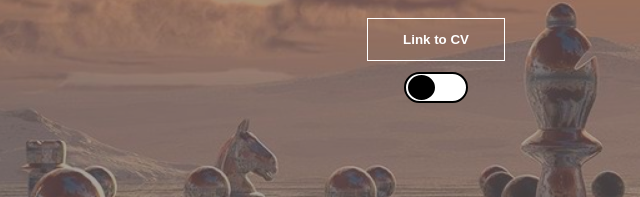
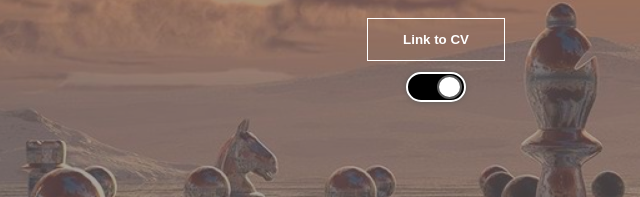
Before and after one commit to mergimshalaa/Lab-cv, a plain HTML site: page index.html in a window 1280 px wide. Shown: the part 343-540 px from the top of the page, 204-844 px from the left. Drawn offline with Linux system fonts and the light colour scheme.

Commit message:
new styling for toggle btn

```diff
--- a/style.css
+++ b/style.css
@@ -172,33 +172,45 @@ a:hover { color: goldenrod; }
 
 
 #btn-toggle {
-    height: 31px;
-    width: 64px;
+  height: 30px;
+  width: 60px;
   border-radius: 50px;
   position: relative;
   margin: 0.7rem;
   position: relative;
   border-style: none;
   background-color: white;
-    border: 2px solid black;
+  border: 2px solid #000000;
+  box-shadow: 0 0 5px #bbb;
+  transition: background-color 0.2s ease, border-color 0.2s ease, box-shadow 0.2s ease;
 }
 
 #btn-toggle:before {
   content: "";
   position: absolute;
-    width: 23px;
-    height: 21px;
+  width: 21px;
+  height: 20px;
   border-radius: 50%;
   background-color: white;
-    border: 2px solid black;
-    top: 1px;
+  border: 2px solid #000000;
+  top: 1.5px;
+  left: 1px;
   cursor: pointer;
+  transition: transform 0.2s ease;
+}
+
+#btn-toggle.active {
+  background-color: #000000;
+  border-color: #ffffff;
+  box-shadow: 0 0 5px #5a5a5a;
 }
 
 #btn-toggle.active:before {
-    right: 31px;
-    background-color: black;
+  transform: translateX(28px);
+  background-color: #fff;
+  border-color: #5a5a5a;
 }
+
 
   .night { background-color: black;}
 
```
Lines whose indentation alone changed are shown as unchanged.
